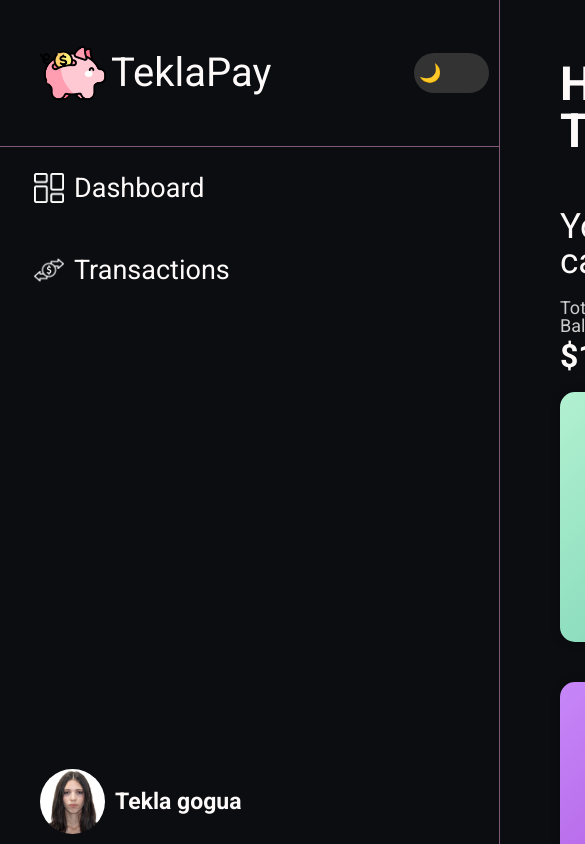
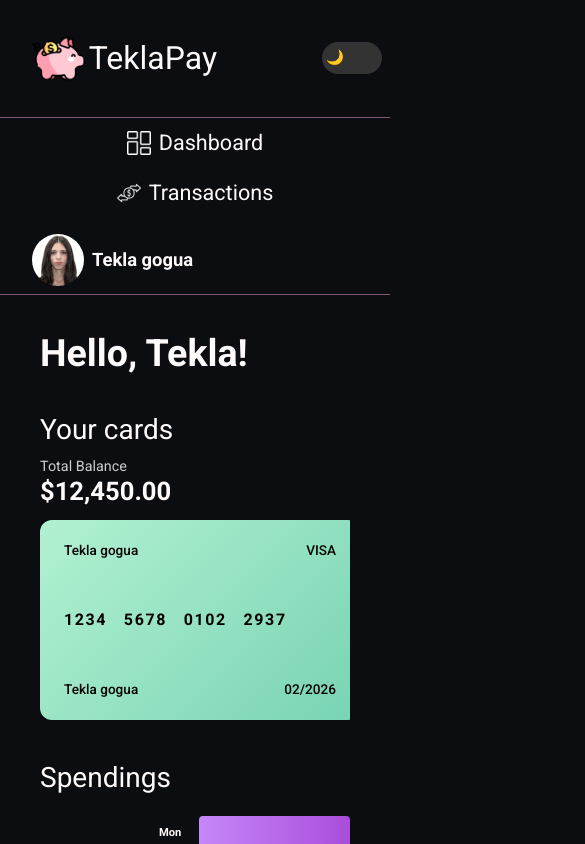
Before and after one commit to teklaGogua/bankingAccount, a plain HTML site: page index.html in a window 390 px wide. Shown: the top 844 px of the page, 585 px wide, since content can reach past the window. Drawn offline with Linux system fonts and the light colour scheme.

Commit message:
feature/responsive
Made website responsive

```diff
--- a/index.html
+++ b/index.html
@@ -12,6 +12,7 @@
     <link rel="stylesheet" href="styles/reset.css" />
     <link rel="stylesheet" href="styles/styles.css" />
     <link rel="stylesheet" href="styles/dashboard.css" />
+    <link rel="stylesheet" href="styles/queries.css" />
   </head>
   <body>
     <aside class="sidebar">
--- /dev/null
+++ b/styles/queries.css
@@ -0,0 +1,174 @@
+/* 1536px of screen */
+@media (max-width: 96em) {
+  html {
+    font-size: 50%;
+  }
+
+  .sidebar {
+    max-width: 47rem;
+  }
+
+  main {
+    margin-left: 53rem;
+  }
+}
+
+/* 1200px of screen */
+@media (max-width: 96em) {
+  .card-wrapper {
+    flex-wrap: nowrap;
+    overflow-x: auto;
+    -webkit-overflow-scrolling: touch;
+    gap: 2rem;
+    scrollbar-width: none;
+  }
+
+  .card-wrapper::-webkit-scrollbar {
+    display: none;
+  }
+
+  .card {
+    min-width: 30rem;
+    flex: 0 0 auto;
+  }
+
+  .card:hover {
+    transform: translateY(0);
+  }
+
+  .categories-wrapper {
+    gap: 5rem;
+  }
+}
+
+/* 1000px of screen */
+@media (max-width: 62.5em) {
+  .sidebar {
+    width: 100%;
+    min-width: 100%;
+    height: auto;
+    position: relative;
+    border-right: none;
+    border-bottom: 1px solid rgba(247, 164, 222, 0.5);
+  }
+
+  .navbar li a {
+    padding: 1.5rem;
+    justify-content: center;
+  }
+
+  .profile {
+    margin-top: 2rem;
+  }
+
+  main {
+    margin-left: 0;
+    padding: 5rem;
+  }
+}
+
+/* 620px of screen */
+@media (max-width: 38.75em) {
+  .chart-container {
+    flex-direction: column;
+    align-items: flex-start;
+    gap: 1rem;
+  }
+
+  .y-axis {
+    display: none;
+  }
+
+  .chart {
+    display: flex;
+    flex-direction: column;
+    gap: 1.5rem;
+    width: 100%;
+    height: auto;
+  }
+
+  .bar {
+    position: relative;
+    width: var(--height);
+    height: 4rem;
+    background: linear-gradient(90deg, #78d3b4, #78d3b4);
+    border-radius: 0.5rem;
+    display: flex;
+    align-items: center;
+    justify-content: flex-end;
+    transition: background-color 0.3s;
+    cursor: pointer;
+  }
+
+  .bar:nth-child(odd) {
+    background: linear-gradient(90deg, #c687f8, #aa4ddb);
+  }
+
+  .bar::before {
+    content: attr(data-amount);
+    position: absolute;
+    right: -3rem;
+    background: #333;
+    color: white;
+    padding: 0.2rem 0.5rem;
+    border-radius: 0.3rem;
+    font-size: 1.2rem;
+    opacity: 0;
+    transform: translateX(0.5rem);
+    transition: opacity 0.3s, transform 0.3s;
+    white-space: nowrap;
+  }
+
+  .bar:hover::before {
+    opacity: 1;
+    transform: translateX(1rem);
+  }
+
+  .x-axis {
+    display: none;
+  }
+
+  .bar:nth-child(1)::after {
+    content: "Mon";
+  }
+  .bar:nth-child(2)::after {
+    content: "Tue";
+  }
+  .bar:nth-child(3)::after {
+    content: "Wed";
+  }
+  .bar:nth-child(4)::after {
+    content: "Thu";
+  }
+  .bar:nth-child(5)::after {
+    content: "Fri";
+  }
+  .bar:nth-child(6)::after {
+    content: "Sat";
+  }
+  .bar:nth-child(7)::after {
+    content: "Sun";
+  }
+
+  .bar::after {
+    position: absolute;
+    left: -5rem;
+    color: var(--font-color);
+    font-size: 1.4rem;
+    font-weight: bold;
+    white-space: nowrap;
+  }
+
+  .transactions {
+    margin: -4rem;
+  }
+
+  .transactions-header {
+    margin: 2rem;
+  }
+
+  .month-label::before,
+  .month-label::after {
+    width: 30%;
+  }
+}
--- a/styles/transactions.css
+++ b/styles/transactions.css
@@ -58,6 +58,7 @@
 .transaction-amount {
   font-size: 2rem;
   font-weight: bold;
+  margin-right: 2rem;
 }
 
 .month-section {
```
Also changed, not shown: pages/transactions.html (+1 -0 lines).
